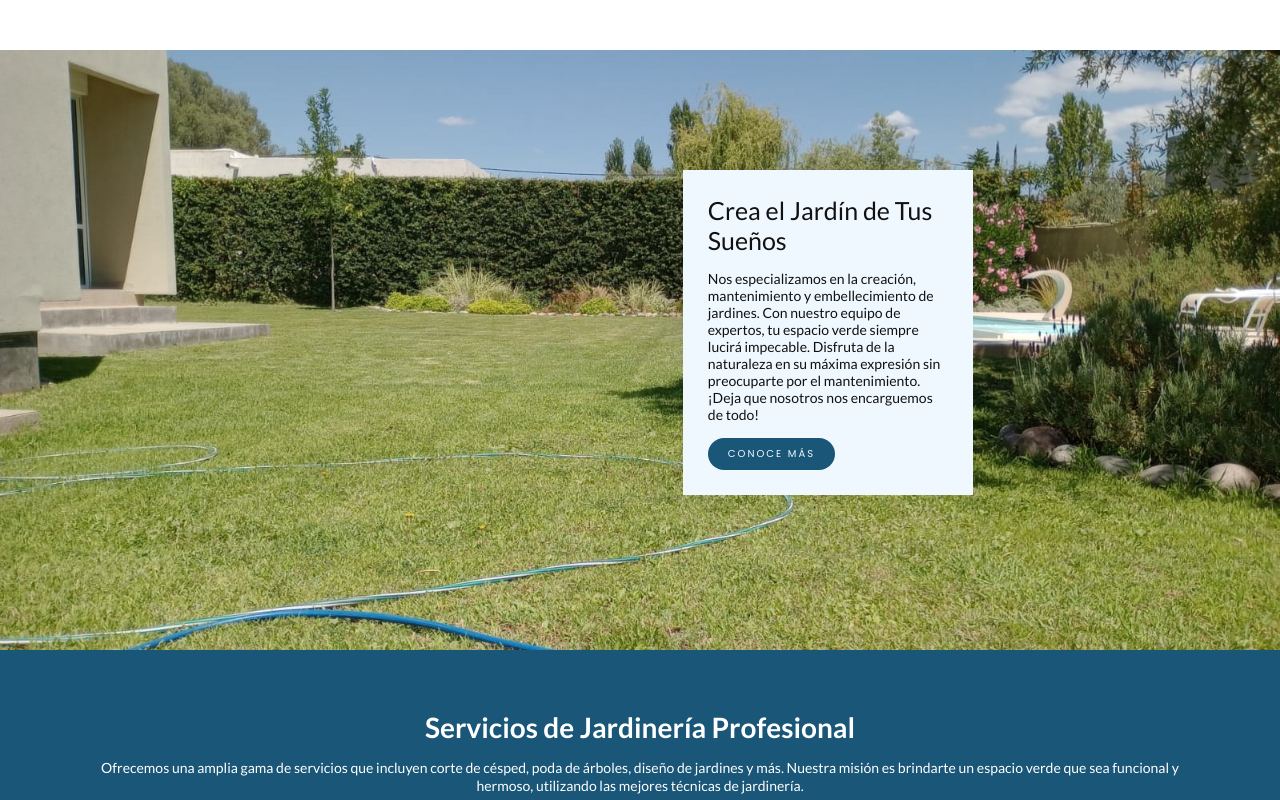
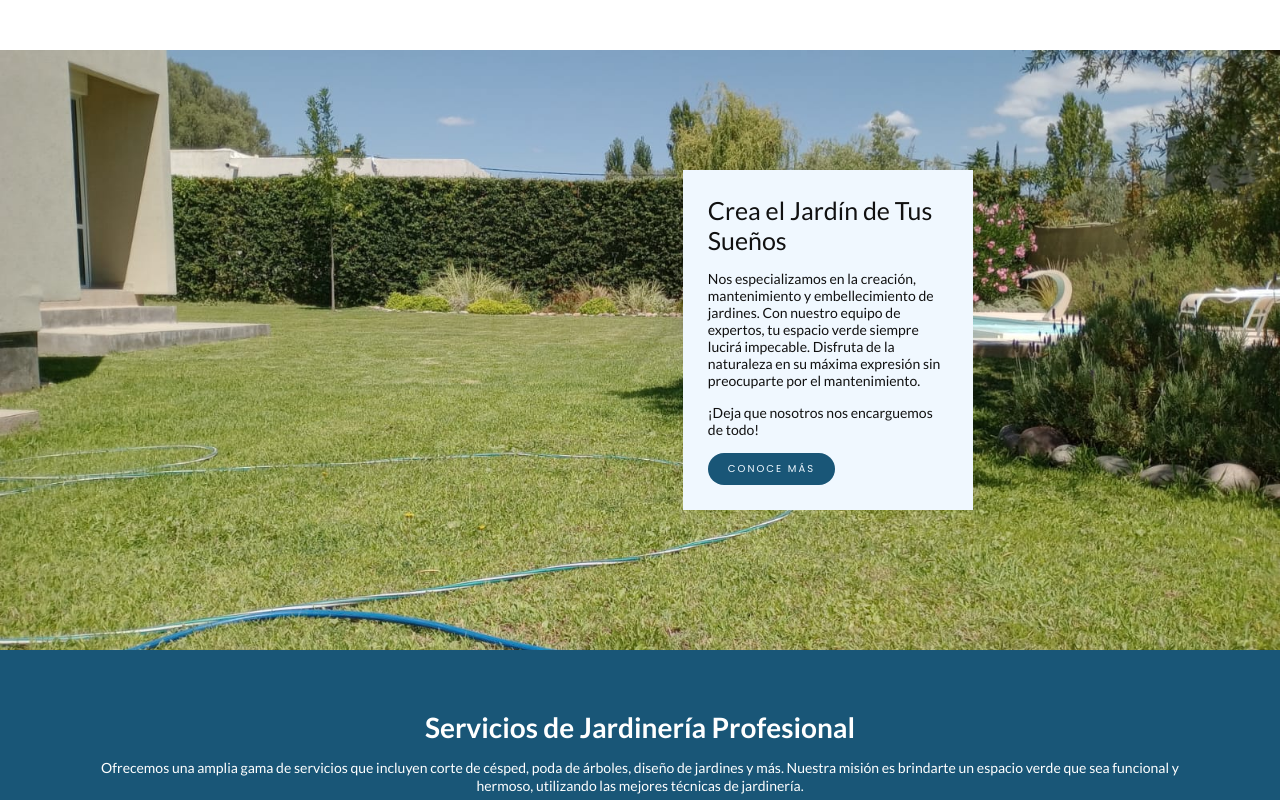
Before and after one commit to lefasom/garden, a React (Vite) app: page / in a window 1280 px wide. Shown: the top 800 px of the page. Built offline with nearby package versions, Linux system fonts and the light colour scheme.

Commit message:
ajust header card

```diff
--- a/src/components/Header.jsx
+++ b/src/components/Header.jsx
@@ -9,7 +9,8 @@ function Header() {
 
         <article>
           <h2>Crea el Jardín de Tus Sueños</h2>
-          <h6>Nos especializamos en la creación, mantenimiento y embellecimiento de jardines. Con nuestro equipo de expertos, tu espacio verde siempre lucirá impecable. Disfruta de la naturaleza en su máxima expresión sin preocuparte por el mantenimiento. ¡Deja que nosotros nos encarguemos de todo! </h6>
+          <h6>Nos especializamos en la creación, mantenimiento y embellecimiento de jardines. Con nuestro equipo de expertos, tu espacio verde siempre lucirá impecable. Disfruta de la naturaleza en su máxima expresión sin preocuparte por el mantenimiento.</h6>
+          <p> ¡Deja que nosotros nos encarguemos de todo!</p>
           <button>Conoce Más</button>
         </article>
       </div>
```
